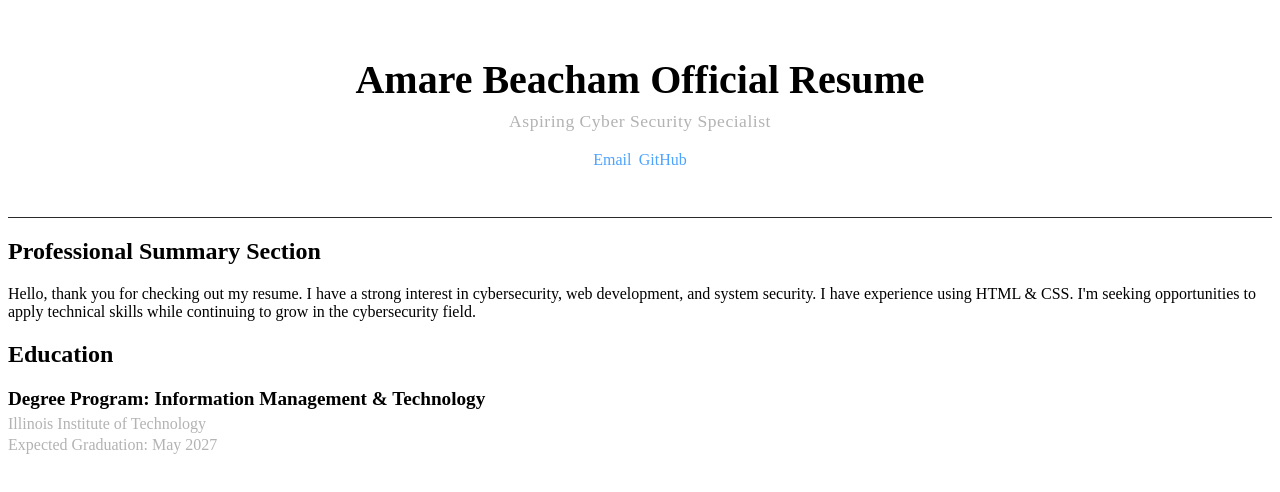
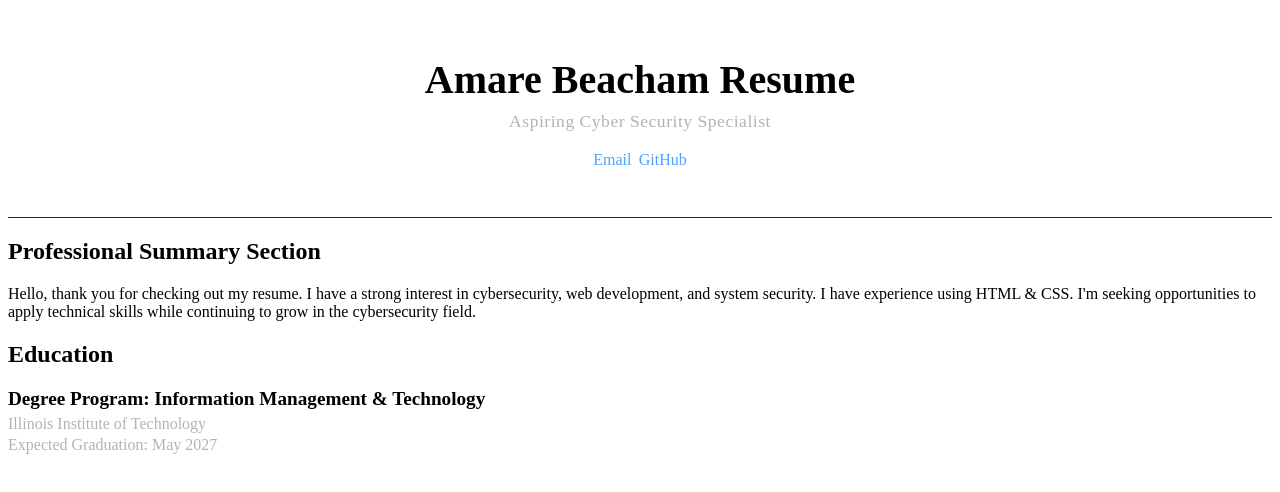
Before and after one commit to amareiit/amareiit.github.io, a plain HTML site: page index.html in a window 1280 px wide. Drawn offline with Linux system fonts and the light colour scheme.

Commit message:
removing official out of title

```diff
--- a/index.html
+++ b/index.html
@@ -12,7 +12,7 @@
 
 <header>
     <div class="header-content">
-        <h1>Amare Beacham Official Resume</h1>
+        <h1>Amare Beacham Resume</h1>
         <p class="subtitle">Aspiring Cyber Security Specialist</p>
 
         <nav class="contact-links">
```
